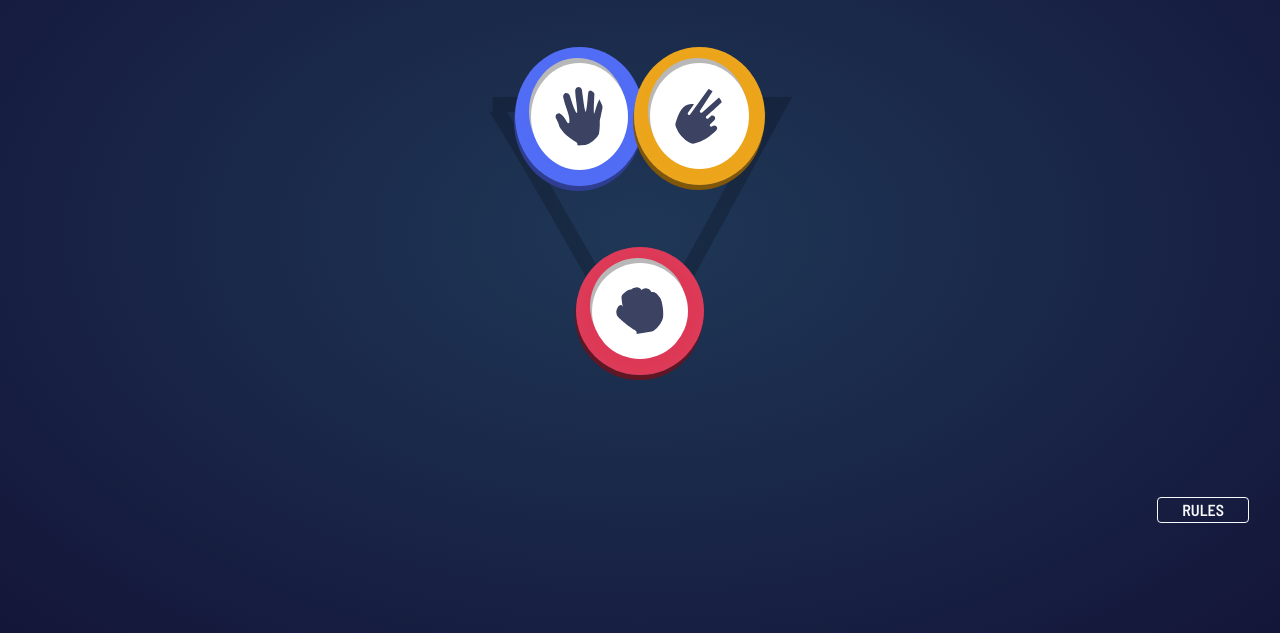
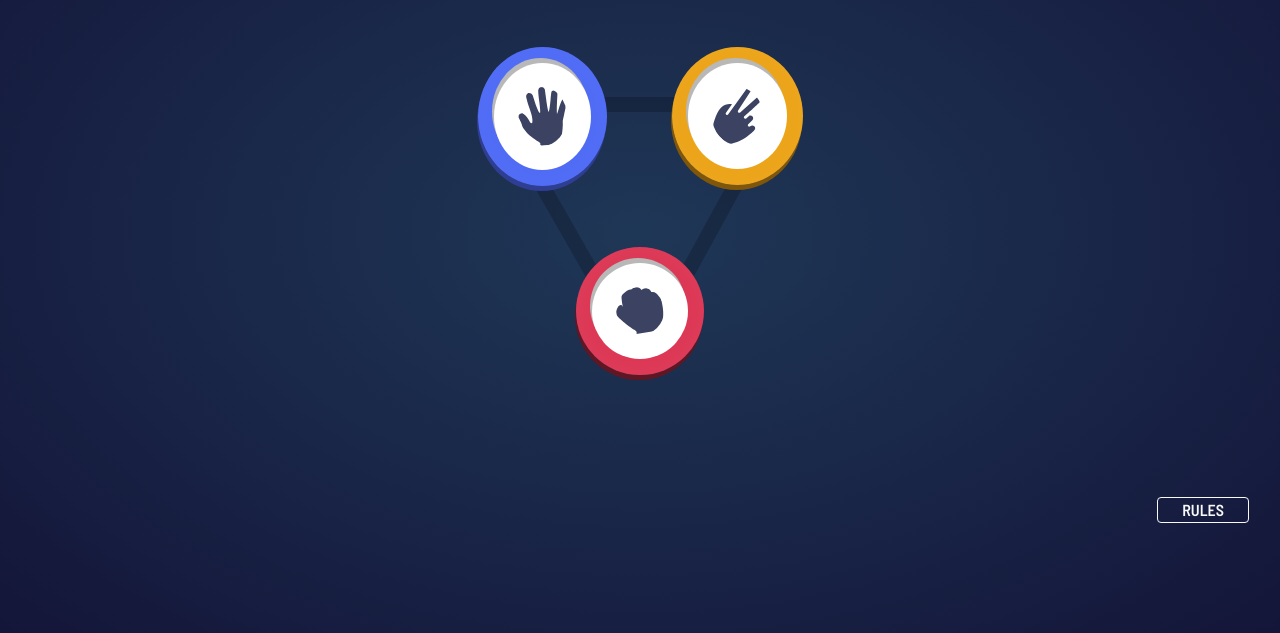
Before and after one commit to Aadhav-karthik/rock-paper-scissors, a plain HTML site: page index.html in a window 1280 px wide. Shown: the part 167-800 px from the top of the page. Drawn offline with nearby package versions, Linux system fonts and the light colour scheme.

Commit message:
Add files via upload

```diff
--- a/style.css
+++ b/style.css
@@ -66,7 +66,7 @@ box-shadow:-1px 5px 0px hsl(349, 63%, 23%);
 .paper{
 background:radial-gradient(hsl(230, 89%, 62%) , hsl(230, 89%, 65%));
 position:absolute;
-left:500px;
+left:37%;
 top:50px;
 box-shadow:-1px 5px 0px hsl(231, 51%, 38%);
 }
@@ -74,7 +74,7 @@ box-shadow:-1px 5px 0px hsl(231, 51%, 38%);
 .sci{
 background:radial-gradient(hsl(39, 89%, 49%), hsl(40, 84%, 53%));
 position:absolute;
-right:500px;
+right:37%;
 top:50px;
 box-shadow:-1px 5px 0px hsl(39, 86%, 27%);
 }
```
